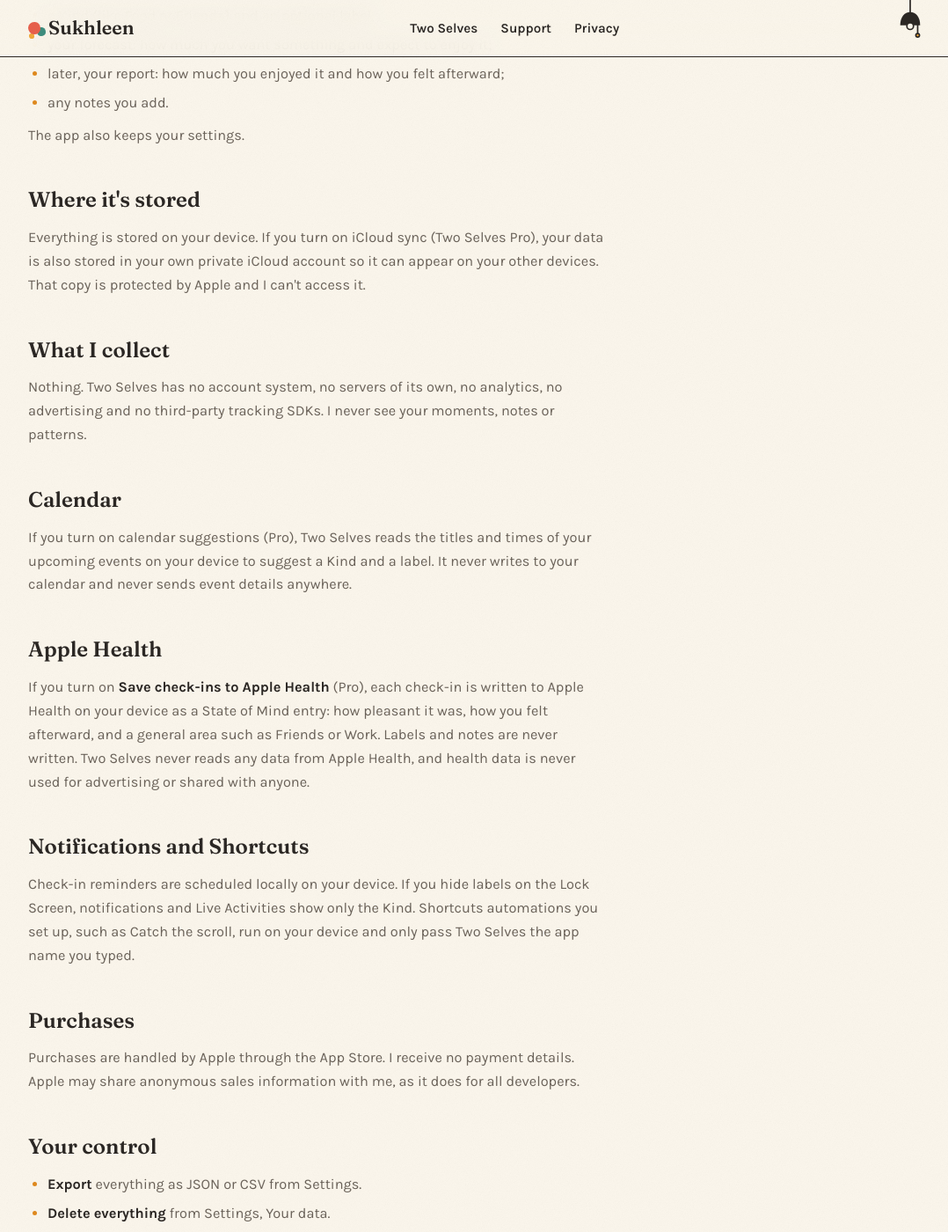
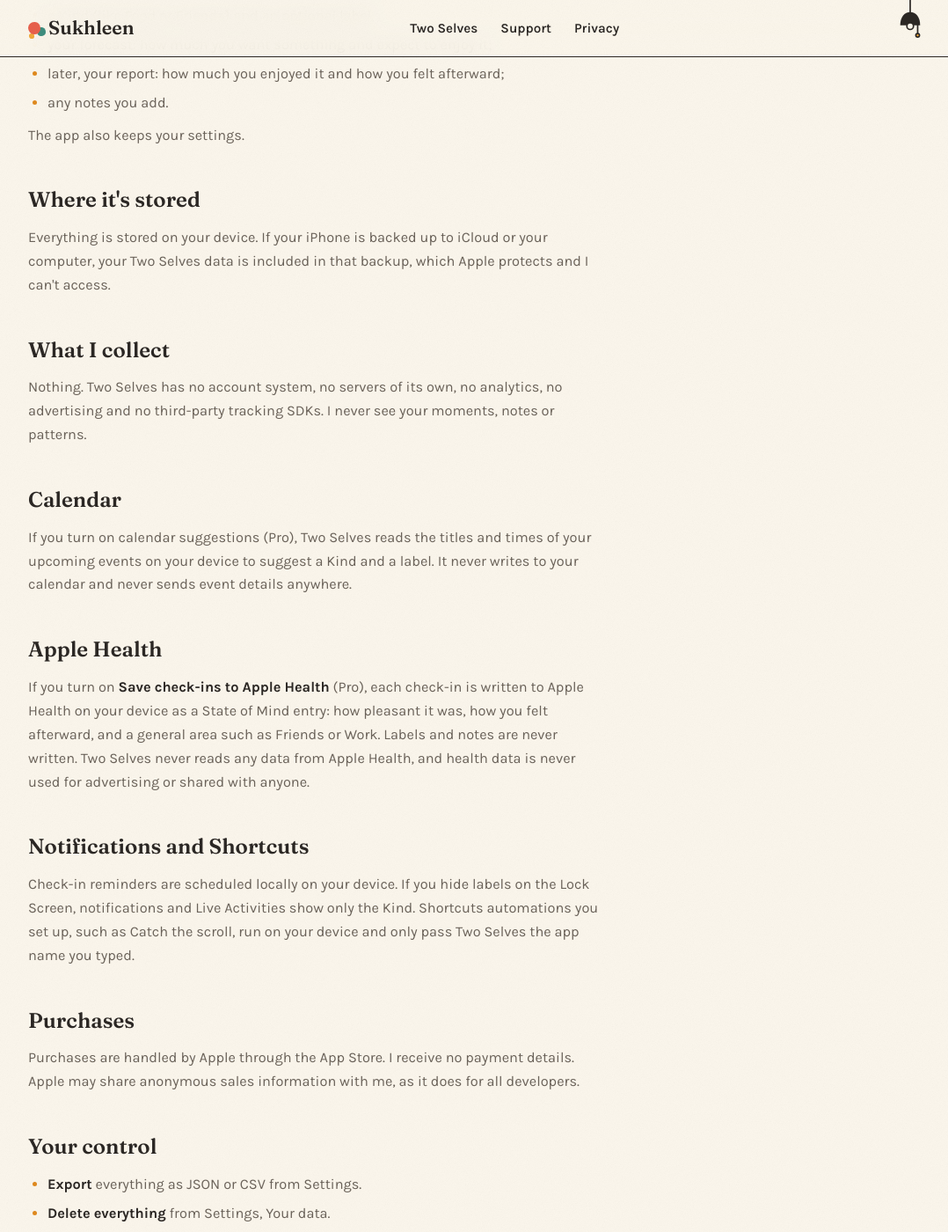
Before and after one commit to sukhleenk/sukhleenk.github.io, a Jekyll site: the page built from twoselves/privacy/index.html, in a window 1280 px wide and 1400 px high, scrolled down 647 px. Shown: the whole window at 88% size, without its empty margins (96-1174 px from the left). Built offline with Jekyll 4.4.1, drawn with Linux system fonts in a browser that asks for light colours; some of the changed text lies outside the part shown.

Commit message:
Two Selves: 1.0 ships without iCloud sync
Co-Authored-By: Claude Opus 5.5 <noreply@anthropic.com>
Claude-Session: https://claude.ai/code/session_015jvhwK3f28hRn9Q3UmXP5N

```diff
--- a/twoselves/index.html
+++ b/twoselves/index.html
@@ -127,7 +127,7 @@ permalink: /twoselves/
       </article>
       <article class="note reveal">
         <h3>Private by default</h3>
-        <p>Everything stays on your device and in your own iCloud. No account and no analytics. Read the <a href="{{ '/twoselves/privacy/' | relative_url }}" class="link-arrow">privacy policy</a>.</p>
+        <p>Everything stays on your phone. No account and no analytics. Read the <a href="{{ '/twoselves/privacy/' | relative_url }}" class="link-arrow">privacy policy</a>.</p>
       </article>
     </div>
   </div>
--- a/twoselves/privacy/index.html
+++ b/twoselves/privacy/index.html
@@ -1,7 +1,7 @@
 ---
 layout: twoselves-doc
 title: Privacy Policy
-description: Two Selves collects no personal data. Your moments stay on your device and, if you turn on sync, in your own iCloud.
+description: Two Selves collects no personal data. Your moments stay on your device.
 permalink: /twoselves/privacy/
 updated: 2026-10-21
 ---
@@ -25,9 +25,8 @@ updated: 2026-10-21
 <p>The app also keeps your settings.</p>
 
 <h2>Where it's stored</h2>
-<p>Everything is stored on your device. If you turn on iCloud sync (Two Selves Pro), your data is
-also stored in your own private iCloud account so it can appear on your other devices. That copy
-is protected by Apple and I can't access it.</p>
+<p>Everything is stored on your device. If your iPhone is backed up to iCloud or your computer,
+your Two Selves data is included in that backup, which Apple protects and I can't access.</p>
 
 <h2>What I collect</h2>
 <p>Nothing. Two Selves has no account system, no servers of its own, no analytics, no advertising
@@ -59,8 +58,6 @@ share anonymous sales information with me, as it does for all developers.</p>
   <li><strong>Export</strong> everything as JSON or CSV from Settings.</li>
   <li><strong>Delete everything</strong> from Settings, Your data.</li>
   <li><strong>Deleting the app</strong> removes its data from that device.</li>
-  <li>If you used iCloud sync, you can also remove the app's data in iOS Settings, under your
-    Apple Account, iCloud, Manage Storage.</li>
 </ul>
 
 <h2>Children</h2>
--- a/twoselves/support/index.html
+++ b/twoselves/support/index.html
@@ -57,7 +57,7 @@ and reporting stay free either way.</p>
 <h2>Your data</h2>
 
 <h3>How do I move my data to a new phone?</h3>
-<p>Turn on iCloud sync (Pro), or use Settings, <strong>Export as JSON</strong>, then
+<p>Restoring your iPhone backup brings it along. Or use Settings, <strong>Export as JSON</strong>, then
 <strong>Import a Two Selves export</strong> on the new phone.</p>
 
 <h3>How do I delete everything?</h3>
```
